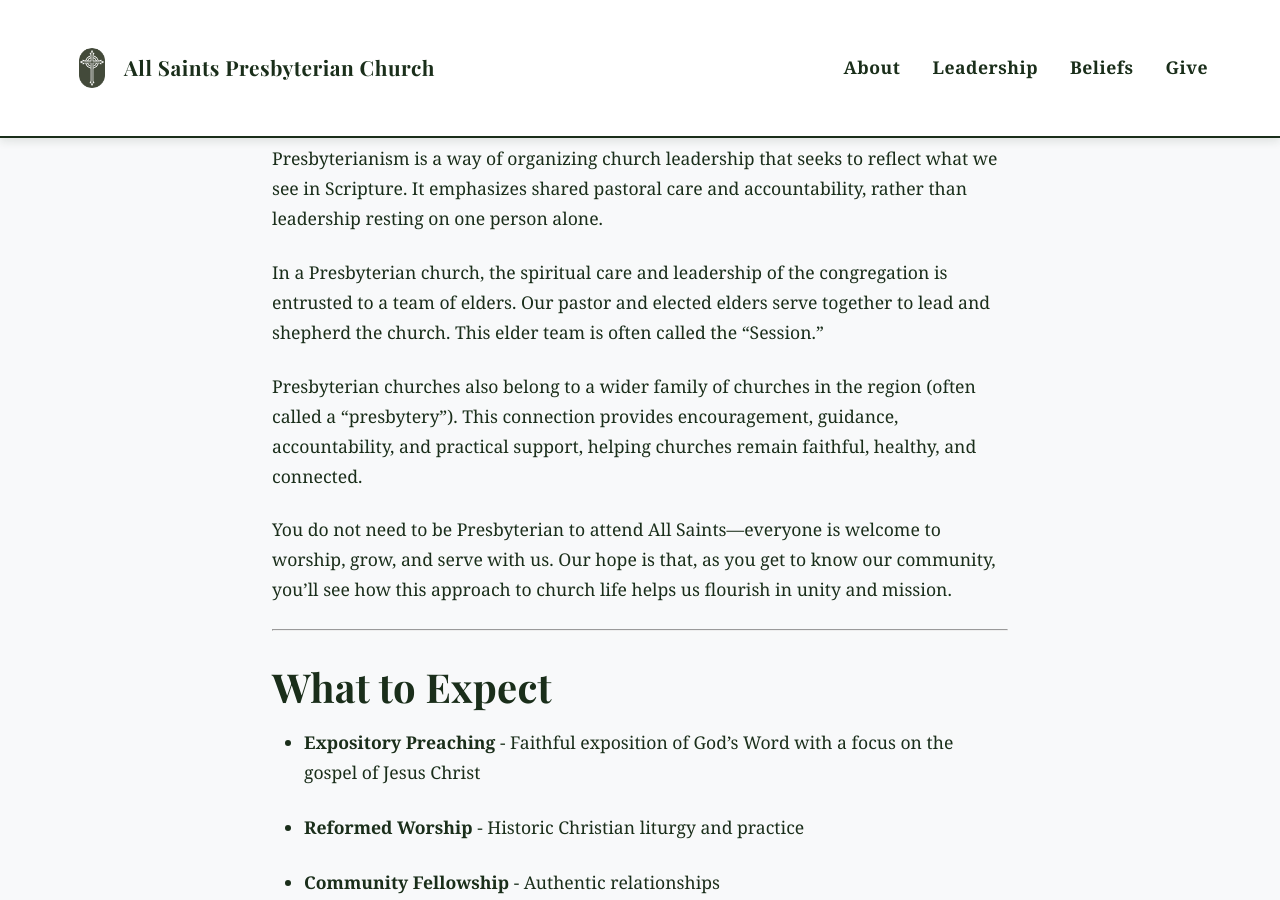
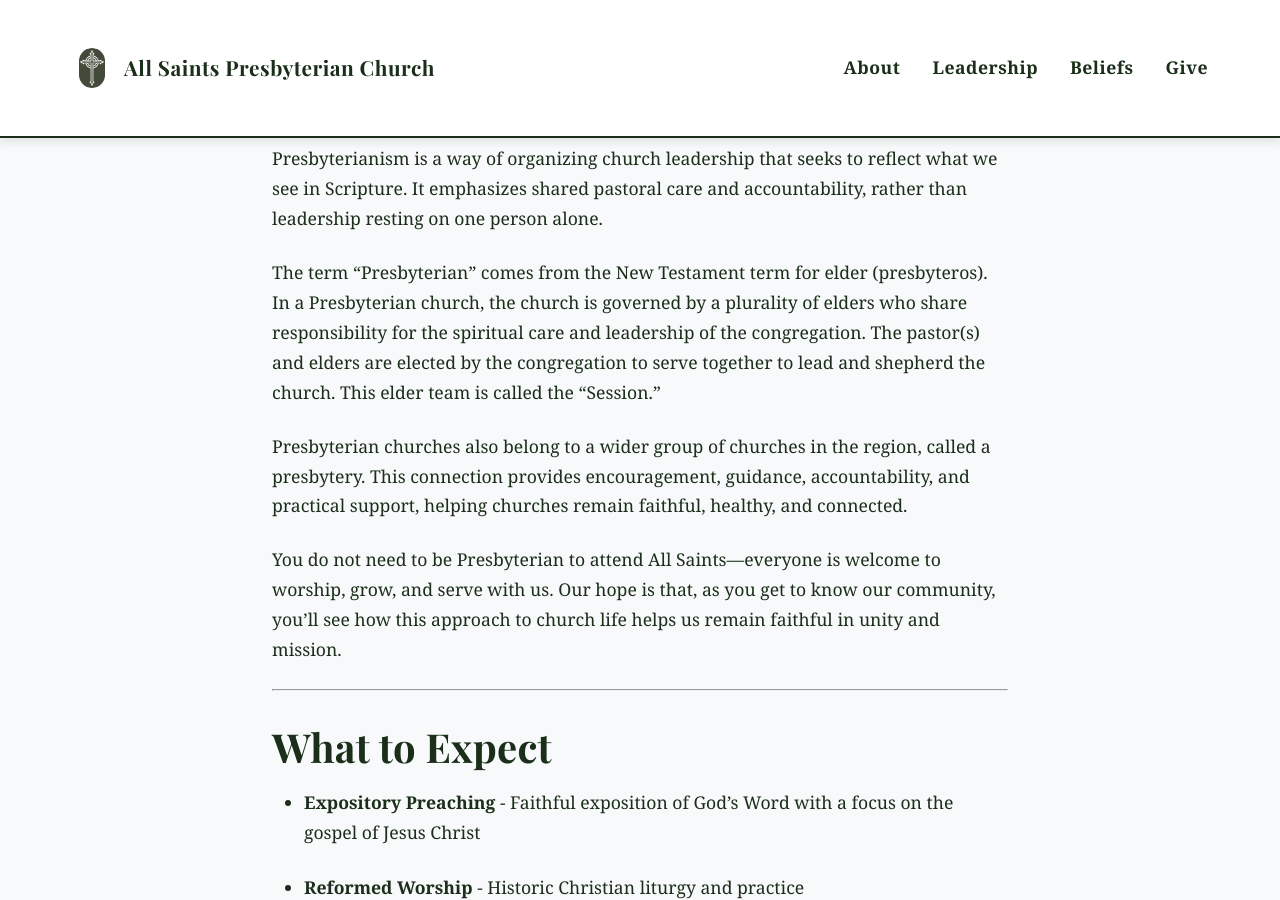
Before and after one commit to aspchurch/website, a Jekyll site: the page built from _pages/about.md, in a window 1280 px wide and 900 px high, scrolled down 702 px. Built offline with Jekyll 4.4.1, drawn with Linux system fonts in a browser that asks for light colours.

Commit message:
Review updates

```diff
--- a/_data/about.yml
+++ b/_data/about.yml
@@ -19,11 +19,11 @@ presbyterianism:
   content: |
     Presbyterianism is a way of organizing church leadership that seeks to reflect what we see in Scripture. It emphasizes shared pastoral care and accountability, rather than leadership resting on one person alone.
 
-    In a Presbyterian church, the spiritual care and leadership of the congregation is entrusted to a team of elders. Our pastor and elected elders serve together to lead and shepherd the church. This elder team is often called the “Session.”
+    The term “Presbyterian” comes from the New Testament term for elder (presbyteros). In a Presbyterian church, the church is governed by a plurality of elders who share responsibility for the spiritual care and leadership of the congregation. The pastor(s) and elders are elected by the congregation to serve together to lead and shepherd the church. This elder team is called the “Session.”
 
-    Presbyterian churches also belong to a wider family of churches in the region (often called a “presbytery”). This connection provides encouragement, guidance, accountability, and practical support, helping churches remain faithful, healthy, and connected.
+    Presbyterian churches also belong to a wider group of churches in the region, called a presbytery. This connection provides encouragement, guidance, accountability, and practical support, helping churches remain faithful, healthy, and connected.
 
-    You do not need to be Presbyterian to attend All Saints—everyone is welcome to worship, grow, and serve with us. Our hope is that, as you get to know our community, you’ll see how this approach to church life helps us flourish in unity and mission.
+    You do not need to be Presbyterian to attend All Saints—everyone is welcome to worship, grow, and serve with us. Our hope is that, as you get to know our community, you’ll see how this approach to church life helps us remain faithful in unity and mission.
 
 # What to Expect Section
 what_to_expect:
```
